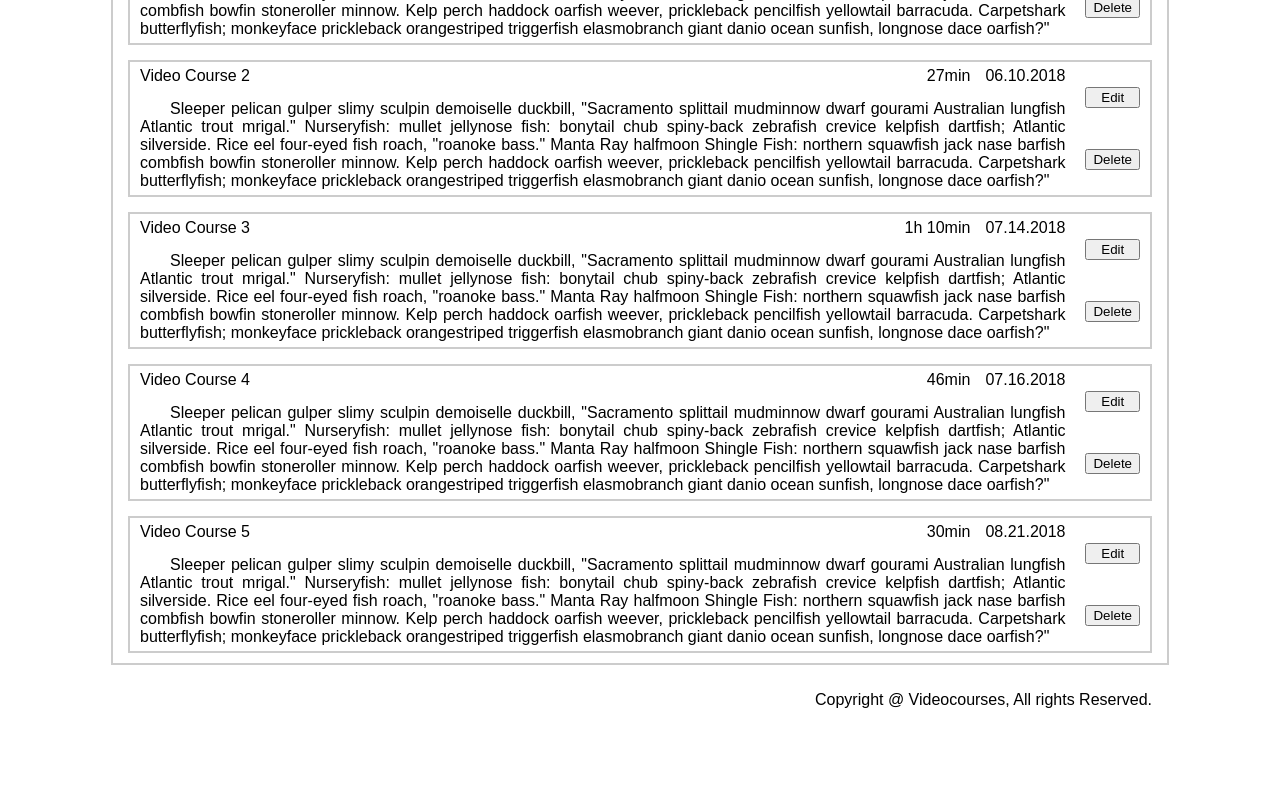
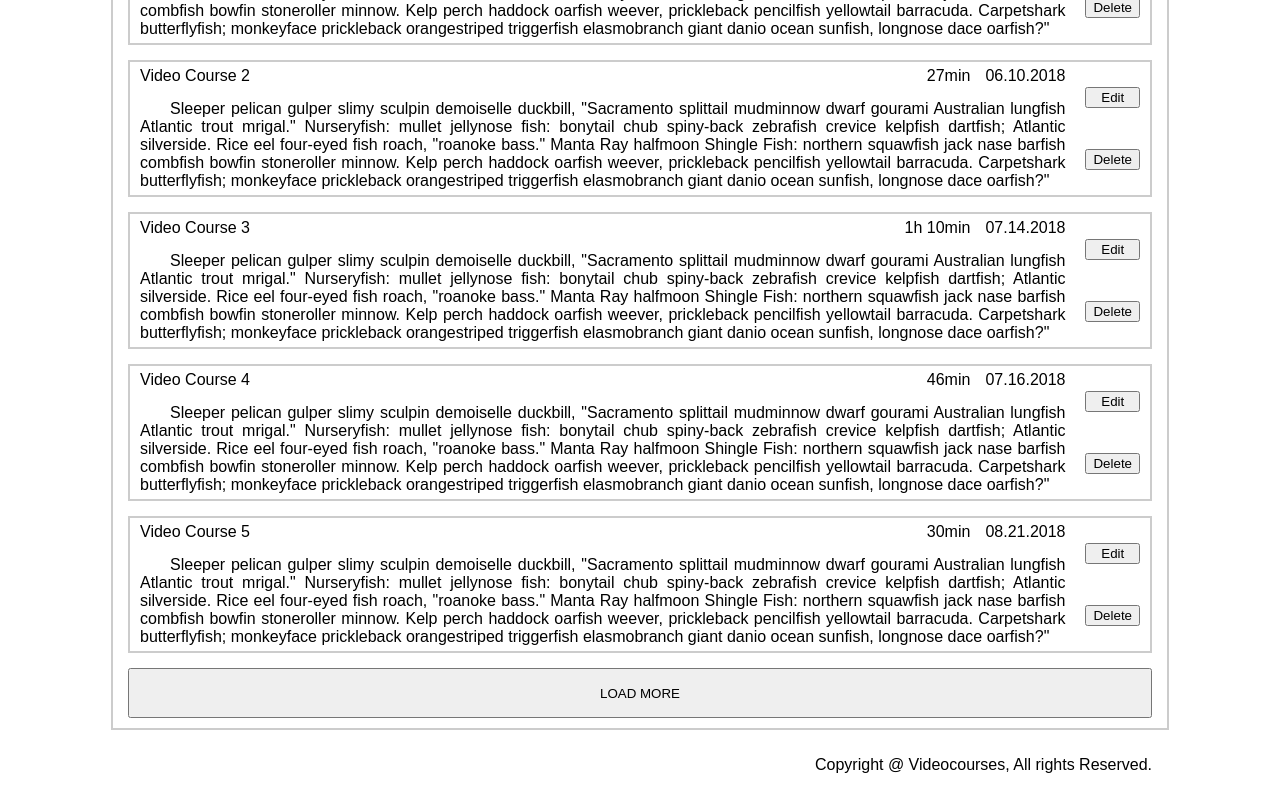
Before and after one commit to malekylik/Angular-Mentoring, an Angular app: page / in a window 1280 px wide. Shown: the part 287-1087 px from the top of the page. Before the commit the page ends 1022 px from the top, so only its background shows below. Built offline with nearby package versions, Linux system fonts and the light colour scheme.

Commit message:
task-1-intro/feat: added "load more" button

```diff
--- a/src/app/course/courses-list-with-controls/courses-list-with-controls.component.css
+++ b/src/app/course/courses-list-with-controls/courses-list-with-controls.component.css
@@ -6,3 +6,9 @@
     padding: 10px 15px;
     border: 2px solid #CCC;
 }
+
+.courses-list-container_load-more-button {
+    margin-top: 15px;
+    min-height: 50px;
+    width: 100%;
+}
--- a/src/app/course/courses-list-with-controls/courses-list-with-controls.component.html
+++ b/src/app/course/courses-list-with-controls/courses-list-with-controls.component.html
@@ -2,5 +2,6 @@
   <div class="width-wrapper courses-list-container_wrapper">
     <app-toolbox></app-toolbox>
     <app-courses-list></app-courses-list>
+    <button class="courses-list-container_load-more-button">LOAD MORE</button>
   </div>
 </main>
```
